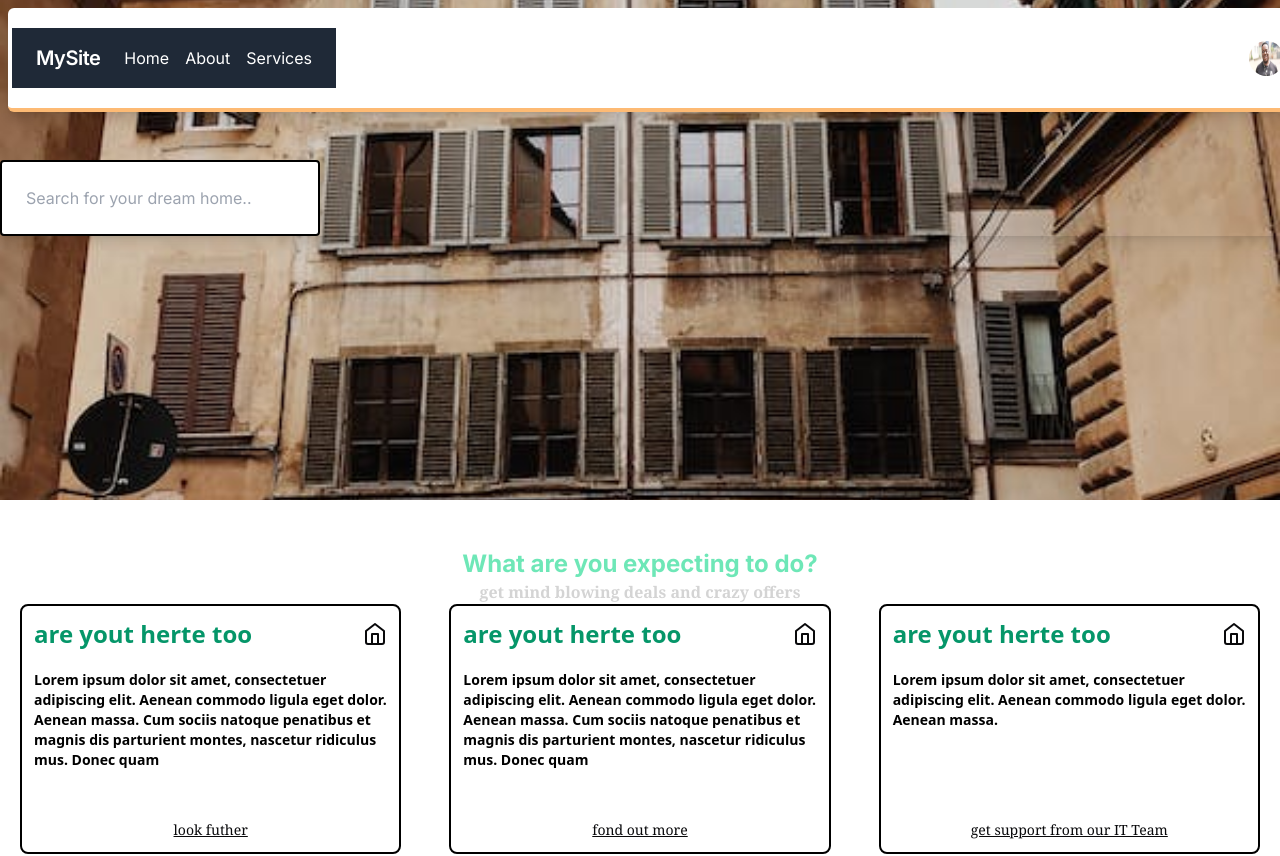
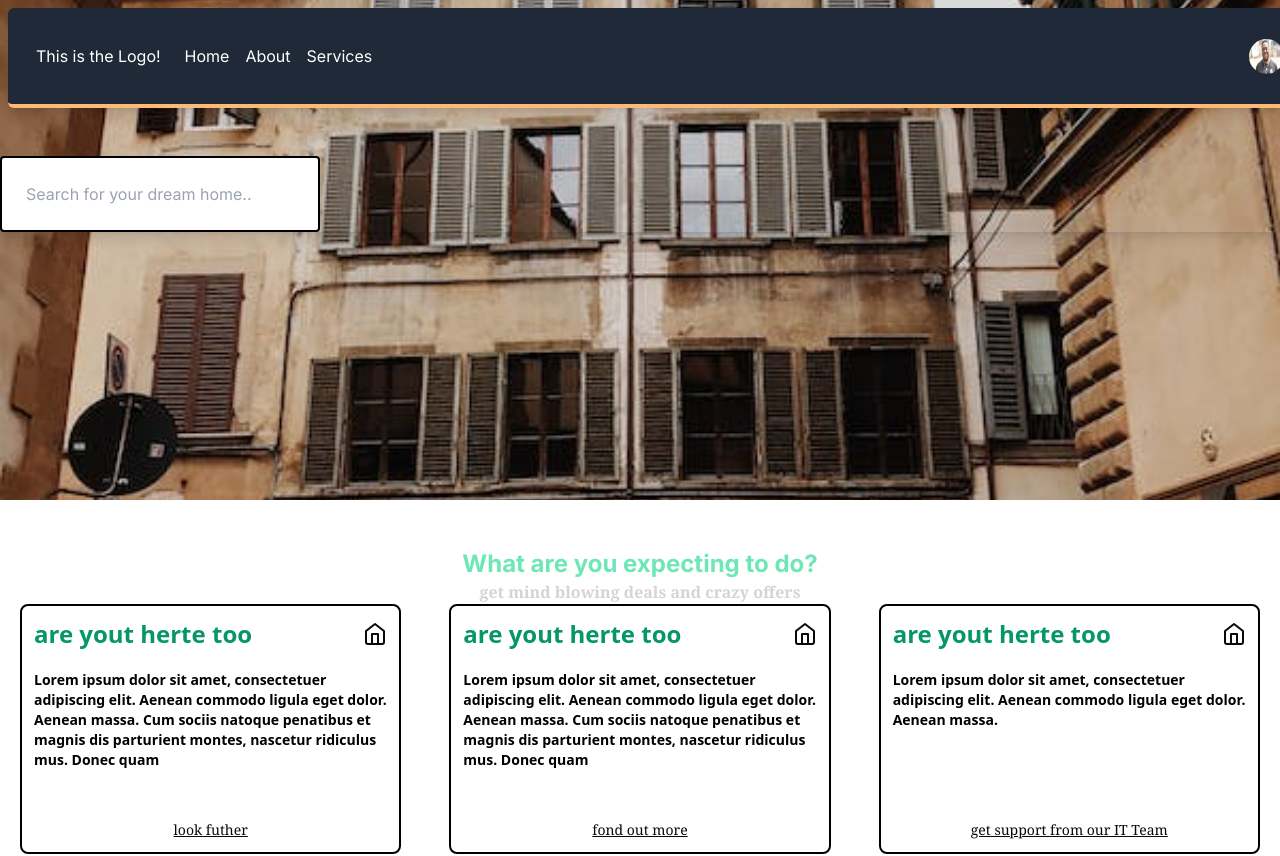
Before and after one commit to Royweru/blocks-real-estate-next-14, a Next.js app: page / in a window 1280 px wide. Shown: the top 856 px of the page. Built offline with nearby package versions, Linux system fonts and the light colour scheme.

Commit message:
new file:   components/Navbar/logo.tsx 	modified:   components/Navbar/main-navbar.tsx 	modified:   components/Navbar/mini-navbar.tsx

```diff
--- /dev/null
+++ b/components/Navbar/logo.tsx
@@ -0,0 +1,9 @@
+import React from 'react'
+
+const Logo = () => {
+  return (
+    <div>This is the Logo!</div>
+  )
+}
+
+export default Logo
--- a/components/Navbar/main-navbar.tsx
+++ b/components/Navbar/main-navbar.tsx
@@ -3,7 +3,7 @@ import MiniNavbar from './mini-navbar'
 import UserAvatar from './user-avatar'
 export const Navbar = () => {
   return (
-   <div className=' flex justify-between w-full py-5 bg-white  mb-4 rounded-md  border-b-4 border-orange-300 px-1 shadow-lg m-2'>
+   <div className=' flex justify-between w-full py-5  bg-gray-800 mb-4 rounded-md  border-b-4 border-orange-300 px-1 shadow-lg m-2'>
     <div className=' relative'>
         <MiniNavbar />
     </div>
--- a/components/Navbar/mini-navbar.tsx
+++ b/components/Navbar/mini-navbar.tsx
@@ -1,17 +1,22 @@
 
 import React from 'react'
+import Logo from './Logo'
+import { Menu } from 'lucide-react'
 
 const MiniNavbar = () => {
   return (
-    <div className="relative">
-    <nav className="flex items-center justify-between bg-gray-800 py-4 px-6">
+
+    <nav className="flex items-center justify-between py-4 px-6">
       <div className="flex items-center flex-shrink-0 text-white mr-6">
-        <span className="font-semibold text-xl tracking-tight">MySite</span>
+        <Logo />
       </div>
       <div className="hidden md:block">
+        <div className='  md:hidden '>
+          <Menu className=' w-5 h-5 text-white'/>
+        </div>
         <ul className="flex items-center space-x-4">
           <li className="relative group">
-            <a href="#" className="text-white hover:text-gray-300">Home</a>
+            <a href="#" className="text-white hover:text-gray-300 ">Home</a>
           </li>
           <li className="relative group">
             <a href="#" className="text-white hover:text-gray-300">About</a>
@@ -33,7 +38,7 @@ const MiniNavbar = () => {
         </ul>
       </div>
     </nav>
-  </div>
+
 
   )
 }
```
